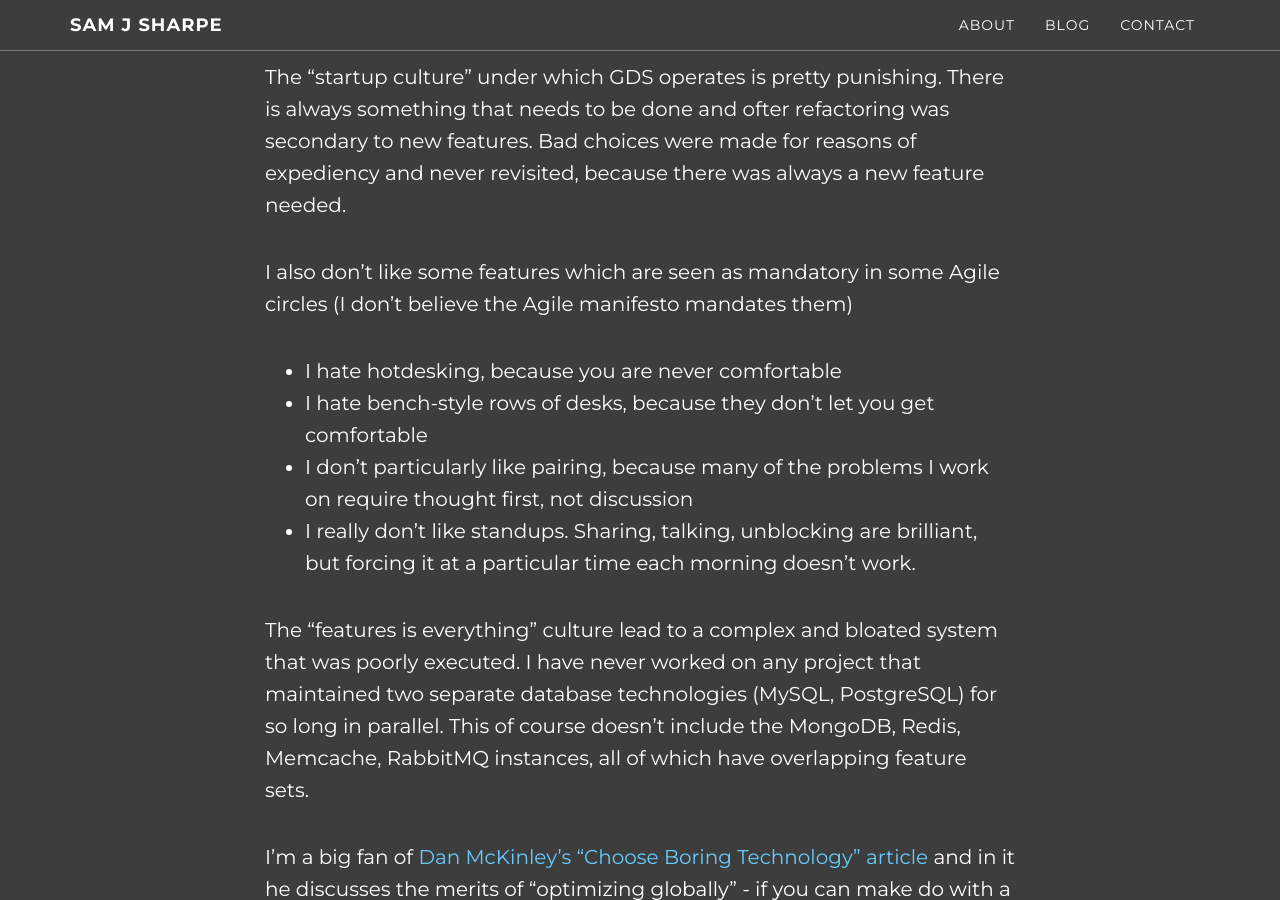
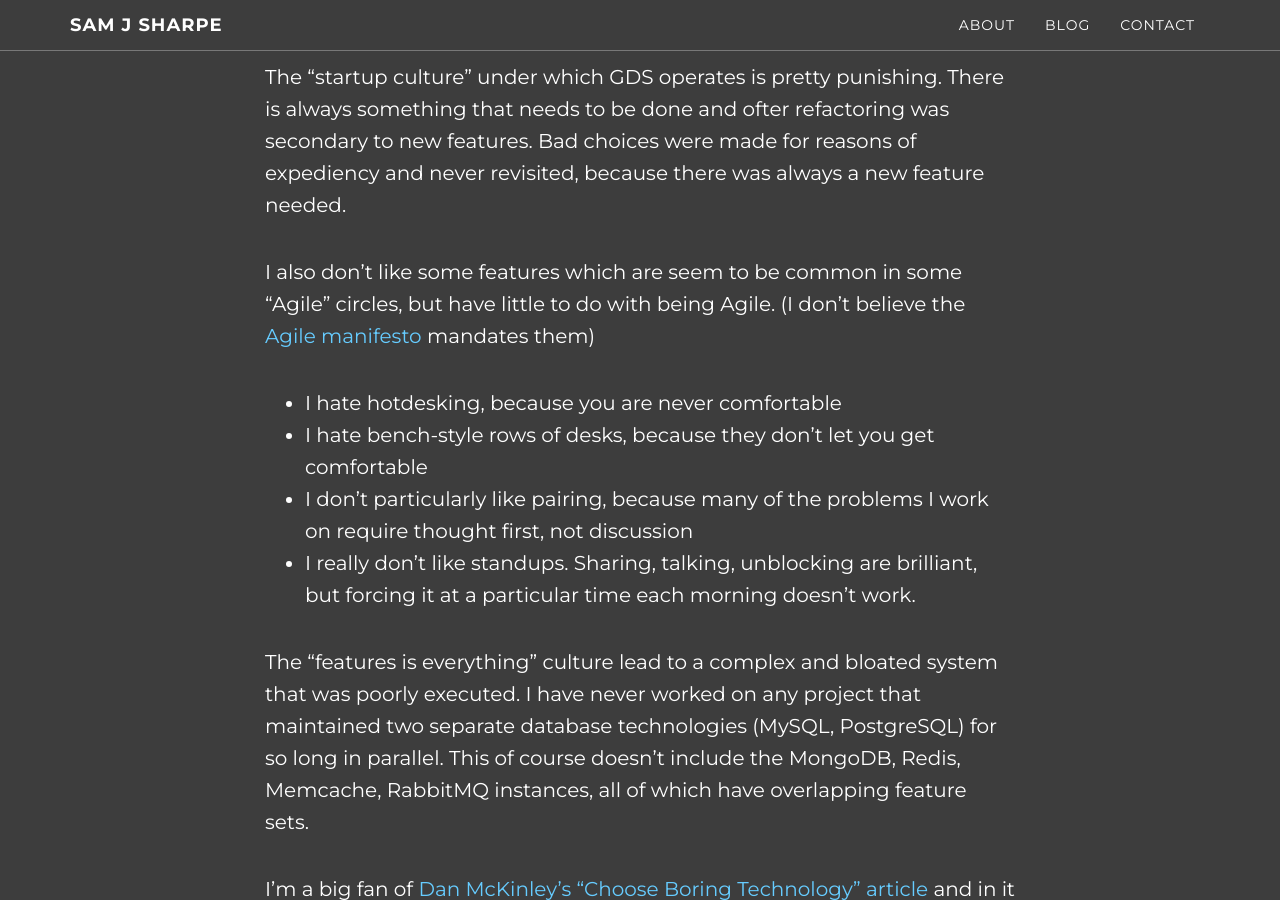
Before and after one commit to samjsharpe/samjsharpe.github.com, a Jekyll site: the page built from _posts/2016-04-15-why-I-left-the-Civil-Service.md, in a window 1280 px wide and 900 px high, scrolled down 2378 px. Built offline with Jekyll 4.4.1, drawn with Linux system fonts in a browser that asks for light colours; nearby versions of some CDN libraries.

Commit message:
Clarify what I mean about bad practises labelled as Agil

```diff
--- a/_posts/2016-04-15-why-I-left-the-Civil-Service.md
+++ b/_posts/2016-04-15-why-I-left-the-Civil-Service.md
@@ -67,8 +67,9 @@ always something that needs to be done and ofter refactoring was secondary to
 new features. Bad choices were made for reasons of expediency and never
 revisited, because there was always a new feature needed.
 
-I also don't like some features which are seen as mandatory in some Agile
-circles (I don't believe the Agile manifesto mandates them)
+I also don't like some features which are seem to be common in some "Agile"
+circles, but have little to do with being Agile. (I don't believe the [Agile
+manifesto](http://agilemanifesto.org) mandates them)
 
  - I hate hotdesking, because you are never comfortable
  - I hate bench-style rows of desks, because they don't let you get comfortable
```
